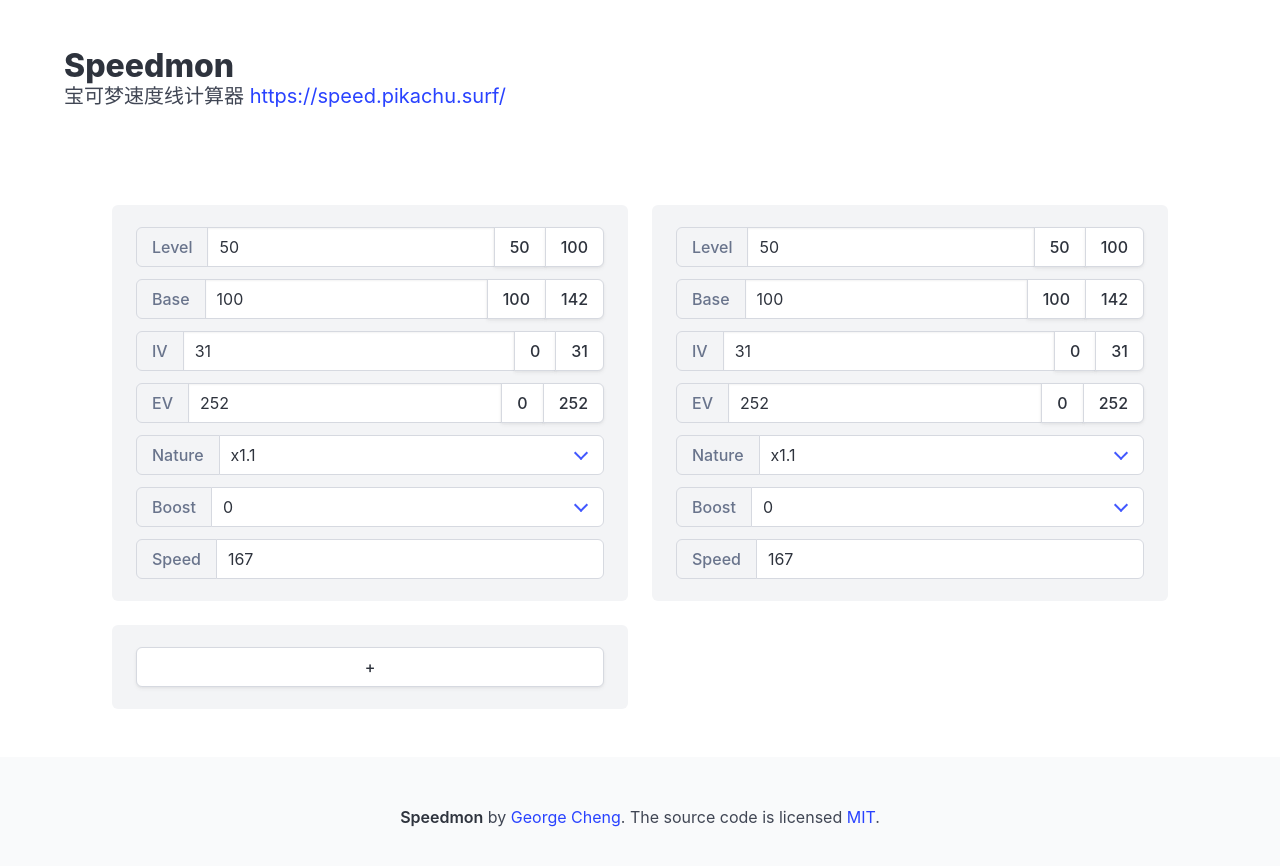
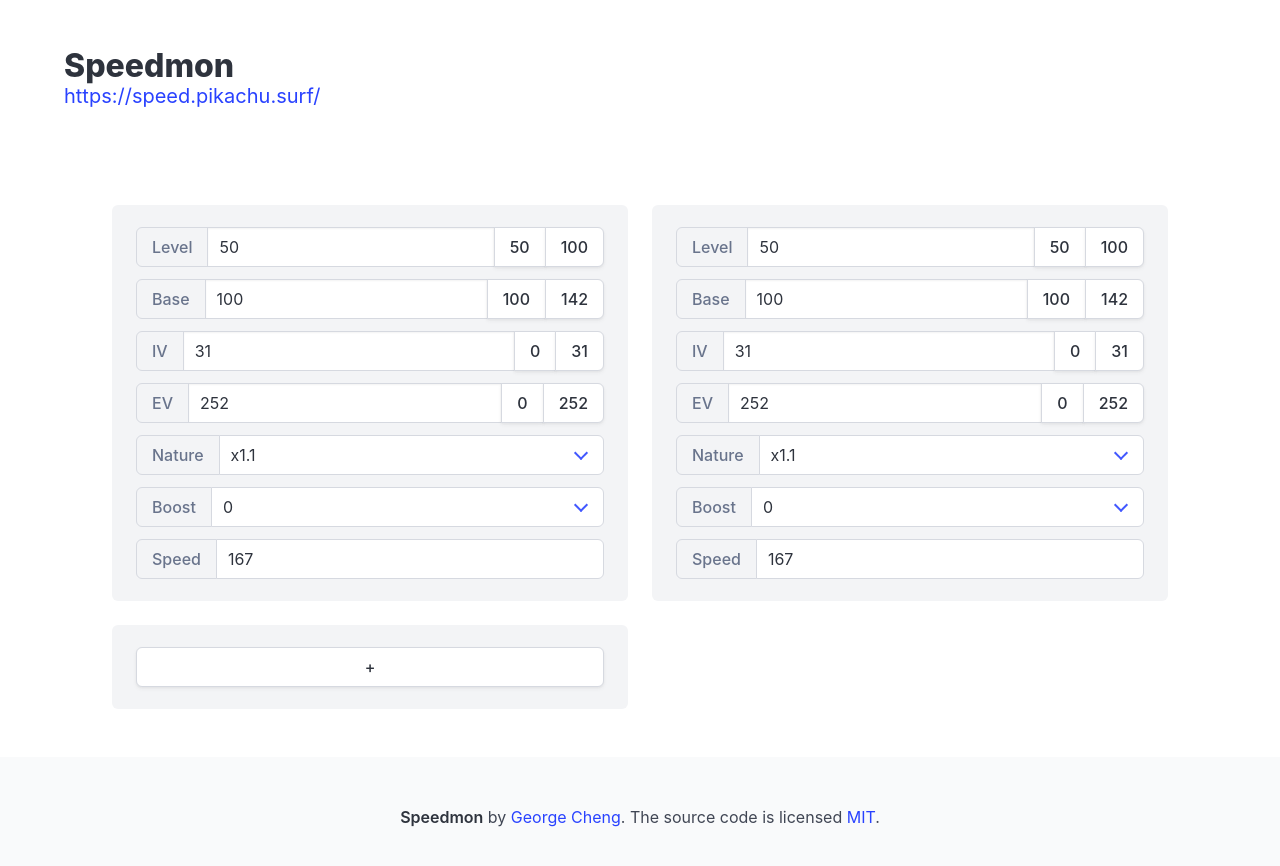
Before and after one commit to Elite-Four/speed.pikachu.surf, a plain HTML site: page index.html in a window 1280 px wide. Drawn offline with nearby package versions, Linux system fonts and the light colour scheme.

Commit message:
Remove subtitle

```diff
--- a/index.html
+++ b/index.html
@@ -12,7 +12,7 @@
     <div class="hero-body">
       <div class="container">
         <h1 class="title">Speedmon</h1>
-        <h2 class="subtitle">宝可梦速度线计算器 <a href="https://speed.pikachu.surf/">https://speed.pikachu.surf/</a></h2>
+        <h2 class="subtitle"><a href="https://speed.pikachu.surf/">https://speed.pikachu.surf/</a></h2>
       </div>
     </div>
   </header>
```
